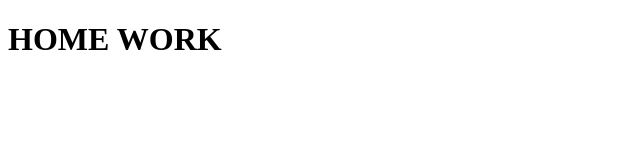
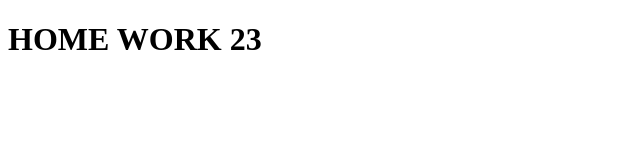
Before and after one commit to Zhakypbek111/JavaScript-HW, a plain HTML site: page index.html in a window 1280 px wide. Shown: the full height of the page, 0-640 px from the left. Drawn offline with Linux system fonts and the light colour scheme.

```diff
--- a/index.html
+++ b/index.html
@@ -7,6 +7,7 @@
     <title>Document</title>
 </head>
 <body>
-    <h1>HOME WORK</h1>
+    <h1>HOME WORK 23</h1>
+    <script src="./script.js"></script>
 </body>
 </html>
```
Also changed, not shown: script.js (+254 -1 lines).
